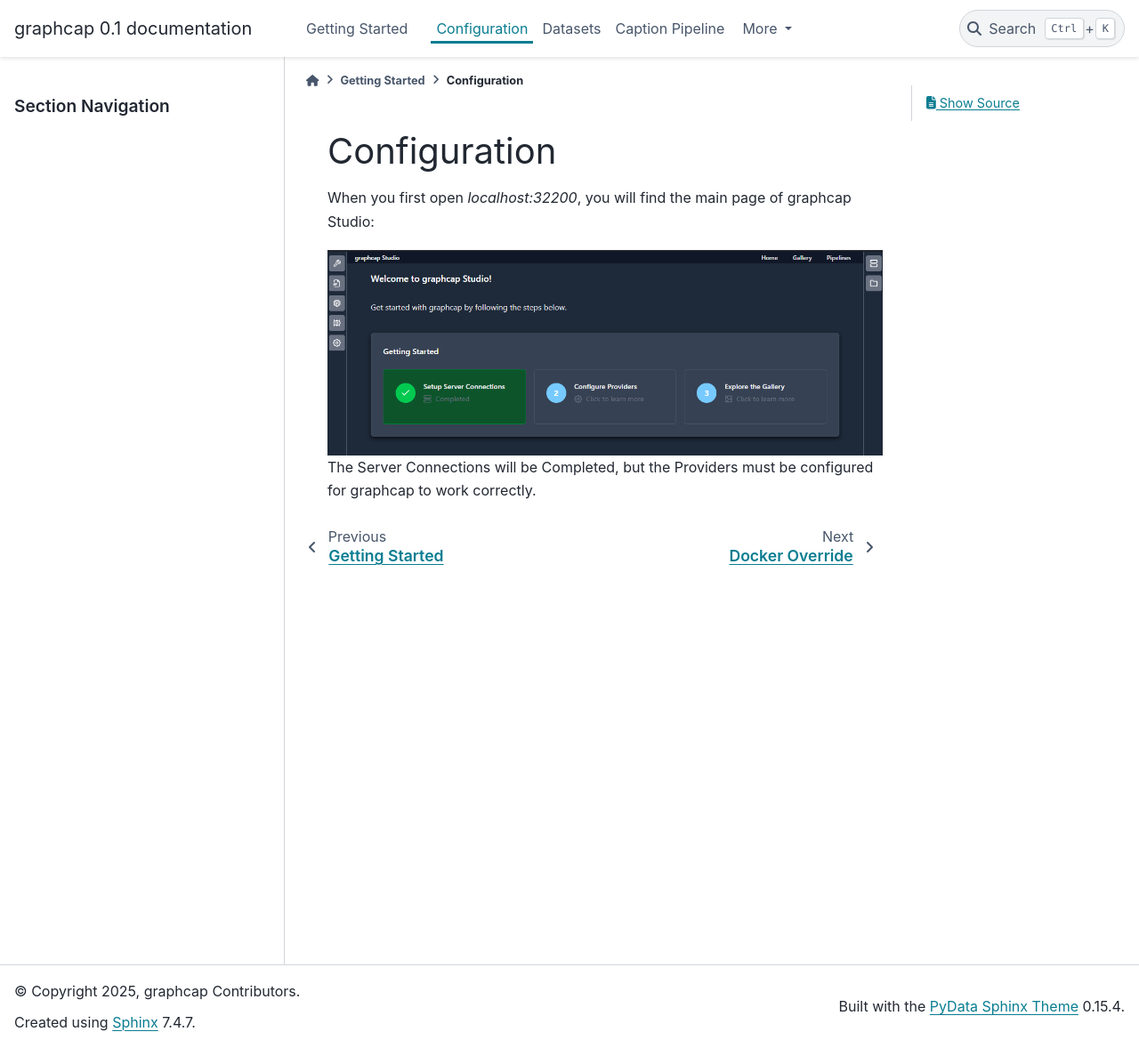
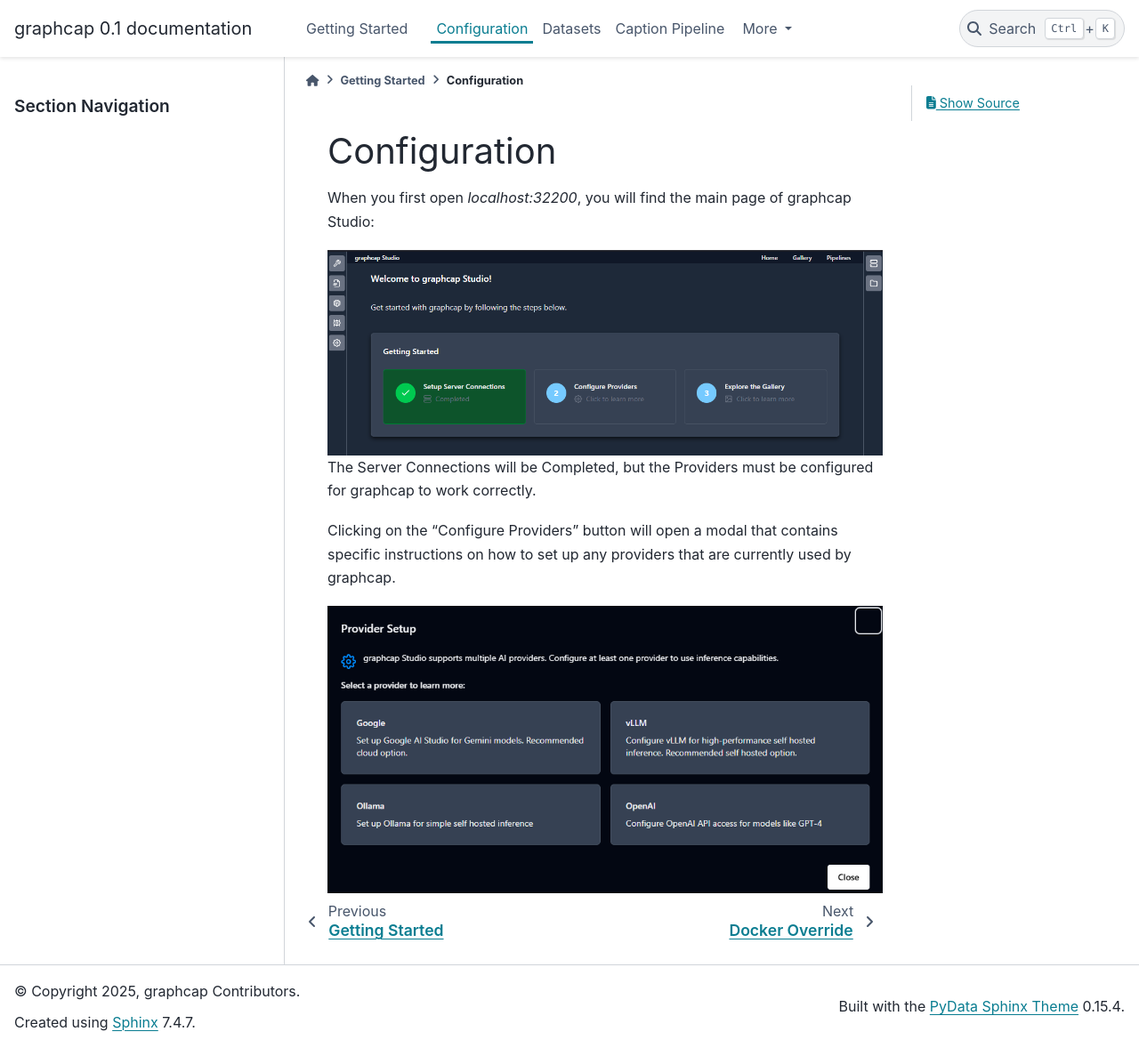
Before and after one commit to Open-Model-Initiative/graphcap, a Sphinx documentation site: the page built from doc/getting_started/configuration.rst, in a window 1280 px wide and 1178 px high. Shown: the whole window at 89% size. Built offline with Sphinx 7.4.7 and the PyData theme 0.15.4, drawn with Linux system fonts in a browser that asks for light colours.

Commit message:
added second pic for showing instructions
Signed-off-by: charlie.rogers <charlie.rogers@fearnworks.com>

```diff
--- a/doc/getting_started/configuration.rst
+++ b/doc/getting_started/configuration.rst
@@ -9,3 +9,8 @@ When you first open `localhost:32200`, you will find the main page of graphcap S
    :alt: graphcap Studio home page
 
 The Server Connections will be Completed, but the Providers must be configured for graphcap to work correctly.
+
+Clicking on the "Configure Providers" button will open a modal that contains specific instructions on how to set up any providers that are currently used by graphcap.
+
+.. image:: static/graphcap_Studio_provider_setup.png
+   :alt: graphcap Studio provider setup modal
```
Also changed, not shown: doc/getting_started/static/graphcap_Studio_provider_setup.png (added).
